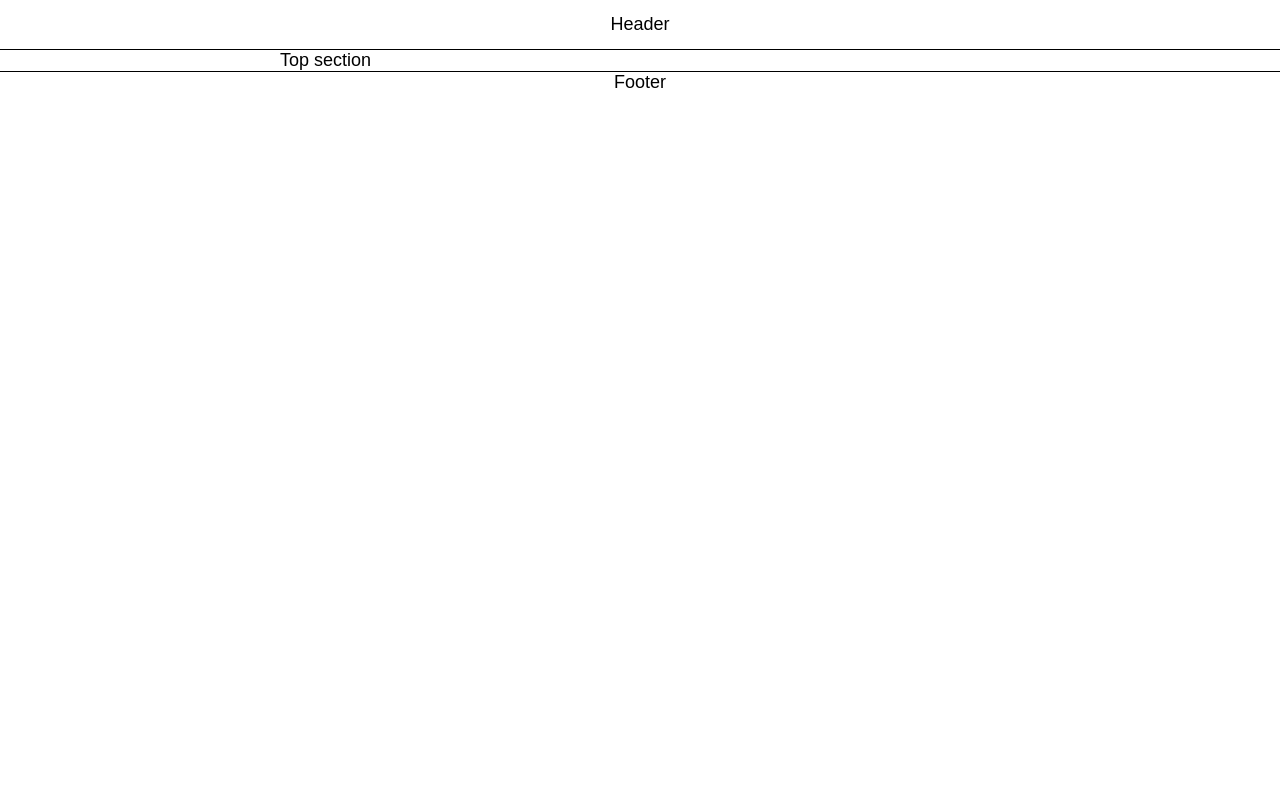
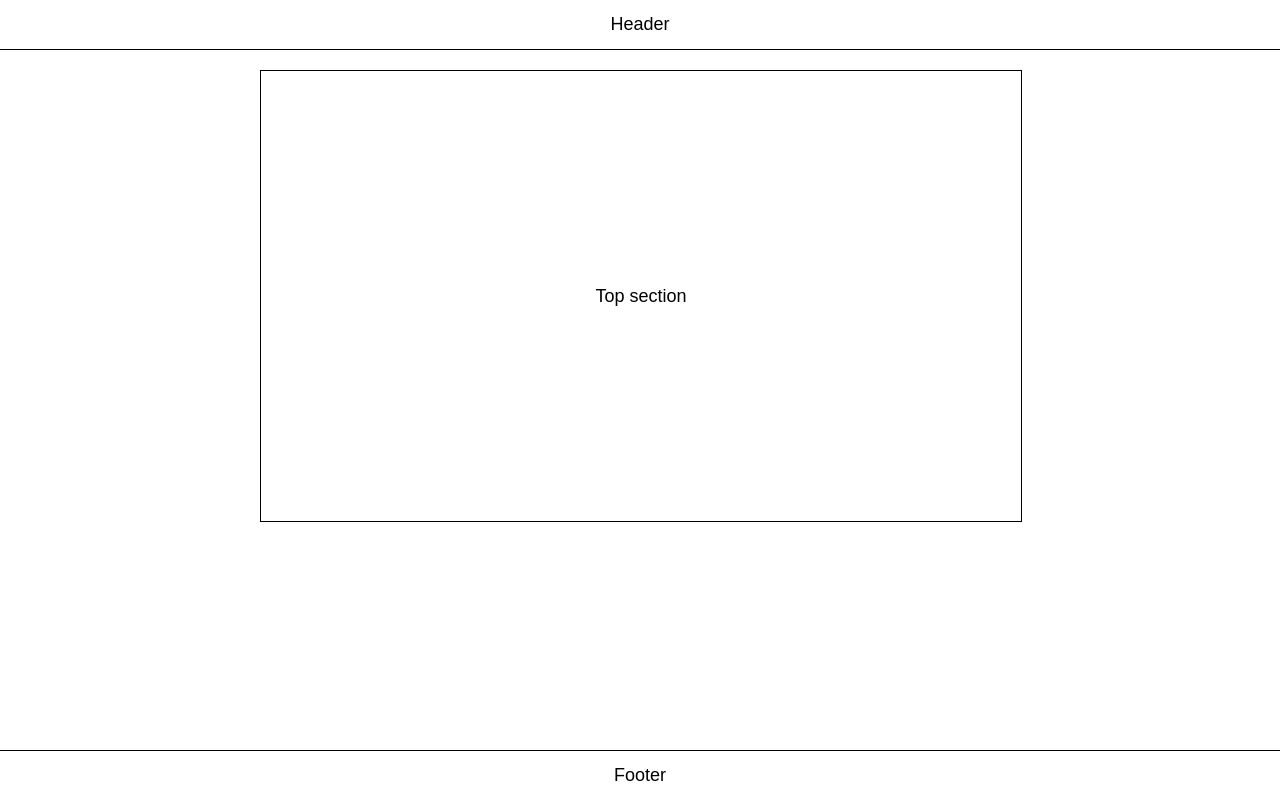
Before and after one commit to ooloo-io/github-flow-Int3gerunderflow, a website: page src/index.html in a window 1280 px wide. Drawn offline with nearby package versions, Linux system fonts and the light colour scheme.

Commit message:
Style top section

```diff
--- a/src/styles.css
+++ b/src/styles.css
@@ -11,17 +11,27 @@ body {
   border-bottom: 1px solid black;
 }
 
-.footer{
+.footer {
   height: 49px;
   display: flex;
   justify-content: center;
-  align-itms: center;
+  align-items: center;
   border-top: 1px solid black;
 }
 
-.content{
-  min-height: calc(100vh-100px);
-  width: 720px;
+.content {
+  min-height: calc(100vh - 140px);
+  width: 760px;
   max-width: 100%;
   margin: auto;
+  padding: 20px;
 }
+
+.section {
+  height: 450px;
+  width: 100%;
+  display: flex;
+  justify-content: center;
+  align-items: center;
+  border: 1px solid black;
+}
```
